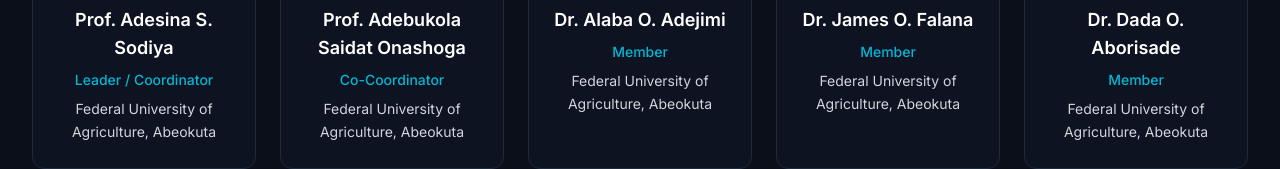
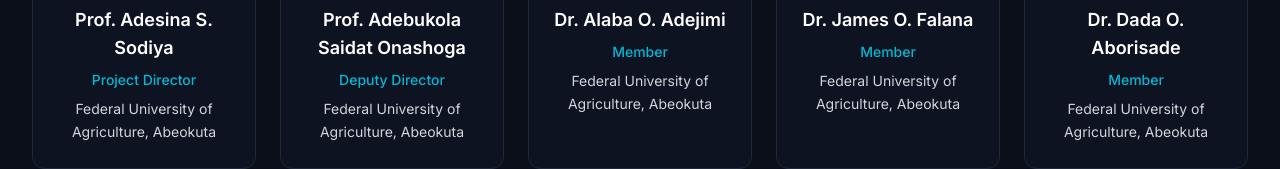
Before and after one commit to newest-j/Smart-Cyber-Defence-Research-Hub, a Vue app: page /team in a window 1280 px wide. Shown: the part 639-808 px from the top of the page. Built offline with nearby package versions, Linux system fonts and the light colour scheme.

Commit message:
teams upadte

```diff
--- a/src/views/Team.vue
+++ b/src/views/Team.vue
@@ -75,12 +75,12 @@
 const hubTeam: TeamMember[] = [
   {
     name: 'Prof. Adesina S. Sodiya',
-    role: 'Leader / Coordinator',
+    role: 'Project Director',
     image: profSodiyaImage,
   },
   {
     name: 'Prof. Adebukola Saidat Onashoga',
-    role: 'Co-Coordinator',
+    role: 'Deputy Director',
     image: profOnashogaImage,
   },
   {
```
